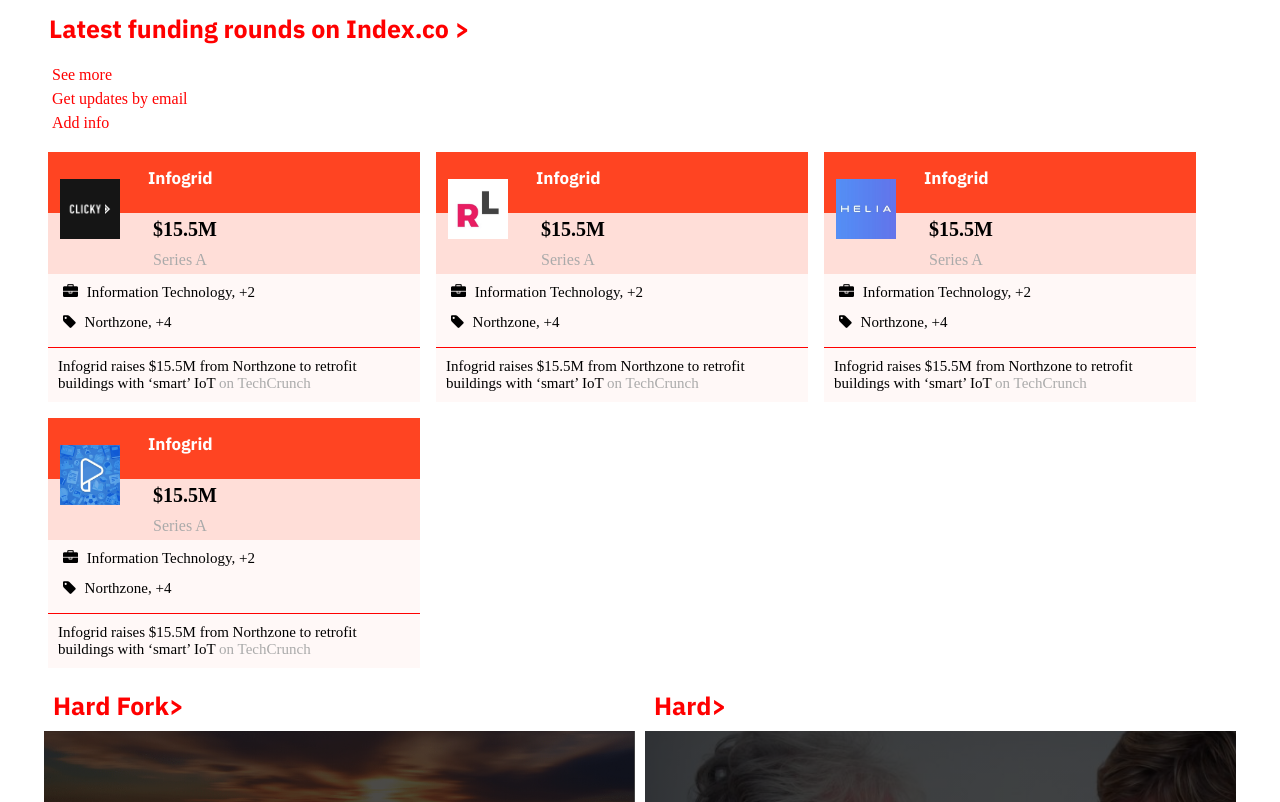
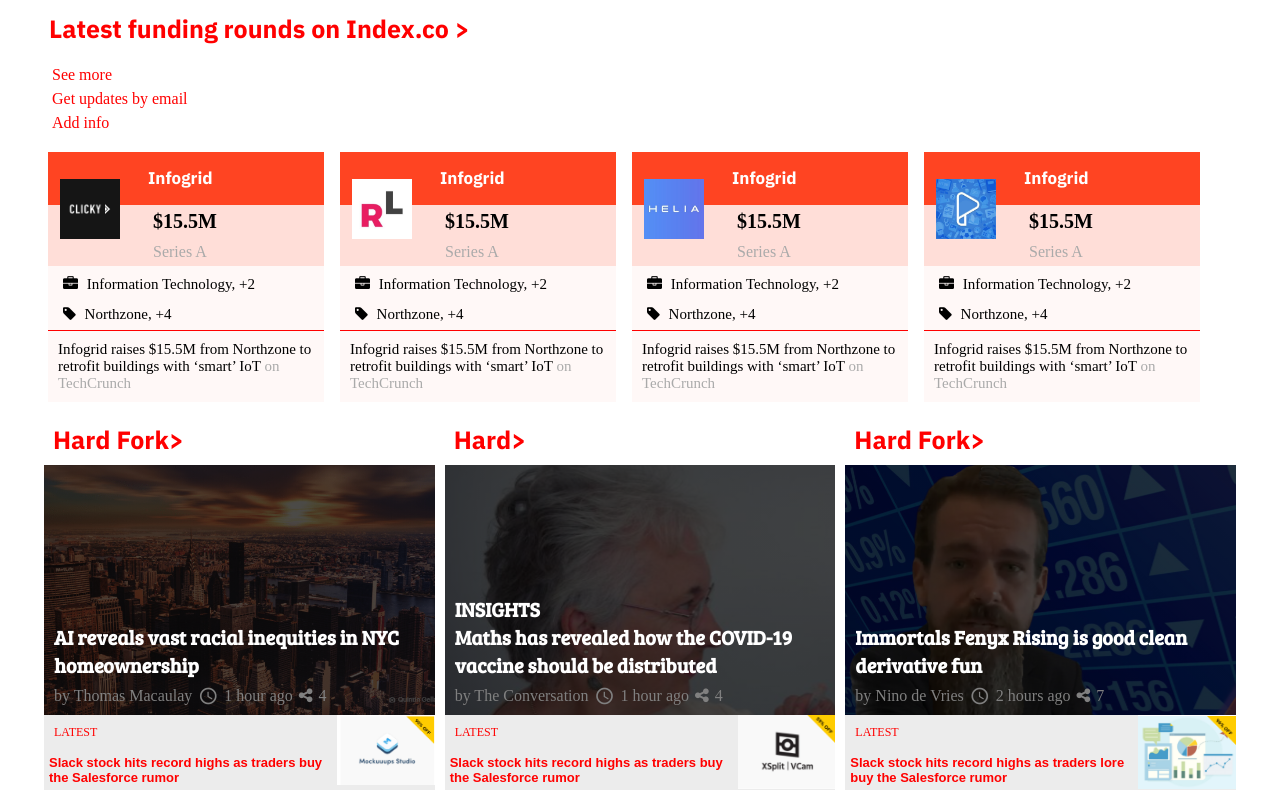
Before and after one commit to GuNner-pete/TNW2, a plain HTML site: page index.html in a window 1280 px wide. Shown: the part 1149-1951 px from the top of the page. Drawn offline with Linux system fonts and the light colour scheme.

Commit message:
Update styling.css

```diff
--- a/styling.css
+++ b/styling.css
@@ -497,7 +497,7 @@
     flex-wrap: wrap;
   }
 
-@media only screen and (min-width: 1000px) {
+@media only screen and (min-width: 1024px) {
 
   .latest {
     justify-content: center;
@@ -516,4 +516,16 @@
     max-width: 23%;
     margin: 8px;
     }
+
+  .fund-main {
+    max-width: 23%;
+    padding: 8px;
+    height: 250px;
+  }
+
+  .last-sec {
+    display: grid;
+    grid-template-columns: 1fr 1fr 1fr;
+    column-gap: 10px;
+  }
 }
```
